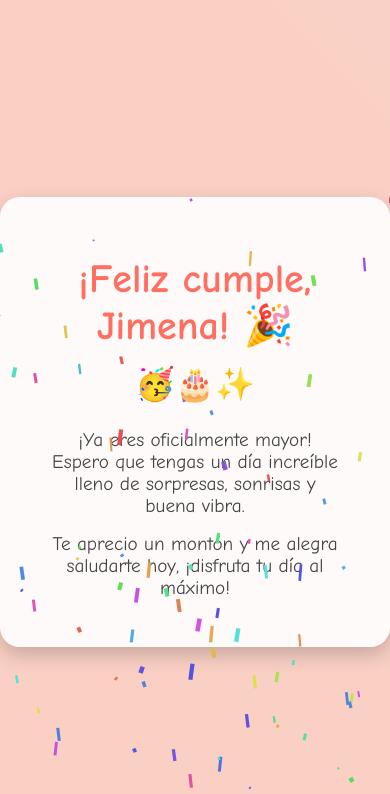
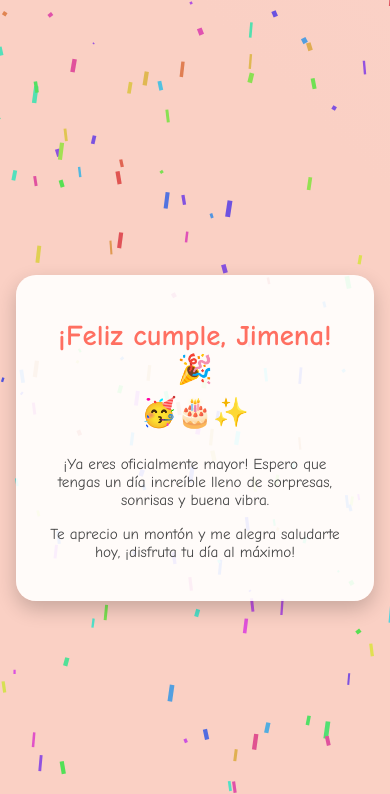
Before and after one commit to yorusaurio/happy-birthday-jimena, a plain HTML site: page index.html in a window 390 px wide. Shown: the top 794 px of the page. Drawn offline with Linux system fonts and the light colour scheme.

Commit message:
commit init

```diff
--- a/index.html
+++ b/index.html
@@ -15,6 +15,8 @@
       justify-content: center;
       align-items: center;
       font-family: 'Comic Sans MS', cursive, sans-serif;
+      overflow: hidden;
+      padding: 1rem;
     }
 
     @keyframes gradientBG {
@@ -25,21 +27,23 @@
 
     .card {
       background: rgba(255, 255, 255, 0.9);
-      padding: 2rem 3rem;
+      padding: 2rem;
       border-radius: 20px;
       text-align: center;
       box-shadow: 0 8px 20px rgba(0, 0, 0, 0.2);
       position: relative;
+      max-width: 90%;
+      width: 400px;
     }
 
     .card h1 {
-      font-size: 2.5rem;
+      font-size: 2rem;
       color: #ff6f61;
       animation: pop 1.5s ease;
     }
 
     .card p {
-      font-size: 1.2rem;
+      font-size: 1rem;
       color: #444;
       margin: 1rem 0;
     }
@@ -60,16 +64,33 @@
     }
 
     canvas {
-      position: absolute;
+      position: fixed;
       top: 0;
       left: 0;
+      z-index: 0;
+    }
+
+    @media (max-width: 480px) {
+      .card {
+        padding: 1.5rem;
+      }
+      .card h1 {
+        font-size: 1.8rem;
+      }
+      .card p {
+        font-size: 0.95rem;
+      }
+      .emoji {
+        font-size: 1.8rem;
+      }
     }
   </style>
 </head>
 <body>
 
+  <canvas id="confetti"></canvas>
+
   <div class="card">
-    <canvas id="confetti"></canvas>
     <h1>¡Feliz cumple, Jimena! 🎉</h1>
     <div class="emoji">🥳🎂✨</div>
     <p>¡Ya eres oficialmente mayor! Espero que tengas un día increíble lleno de sorpresas, sonrisas y buena vibra.</p>
@@ -77,7 +98,6 @@
   </div>
 
   <script>
-    // Confetti effect
     const canvas = document.getElementById('confetti');
     const ctx = canvas.getContext('2d');
     canvas.width = window.innerWidth;
@@ -103,6 +123,10 @@
         p.tiltAngle += p.tiltAngleIncrement;
         p.y += (Math.cos(p.d) + 3 + p.r / 2) / 2;
         p.tilt = Math.sin(p.tiltAngle - i / 3) * 15;
+        if (p.y > canvas.height) {
+          p.y = -10;
+          p.x = Math.random() * canvas.width;
+        }
         ctx.beginPath();
         ctx.lineWidth = p.r / 2;
         ctx.strokeStyle = p.color;
@@ -114,6 +138,7 @@
     }
 
     draw();
+
     window.addEventListener('resize', () => {
       canvas.width = window.innerWidth;
       canvas.height = window.innerHeight;
```
